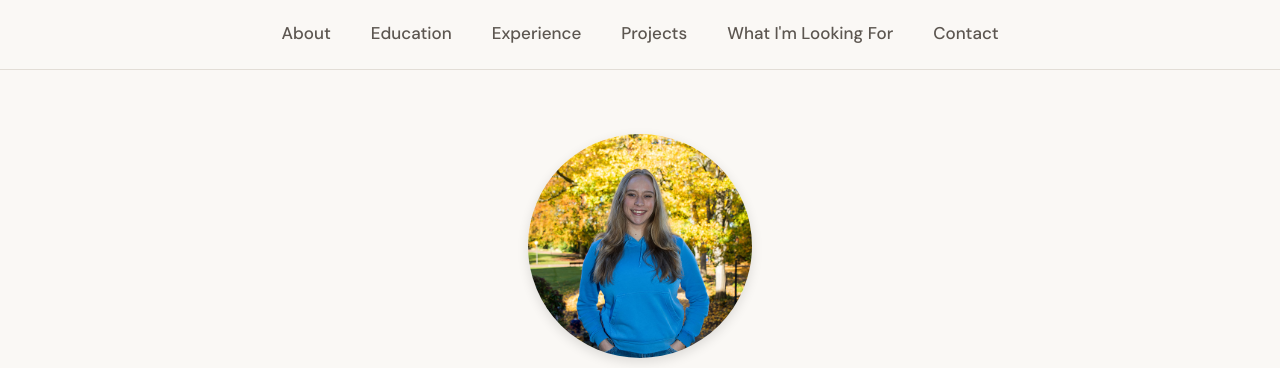
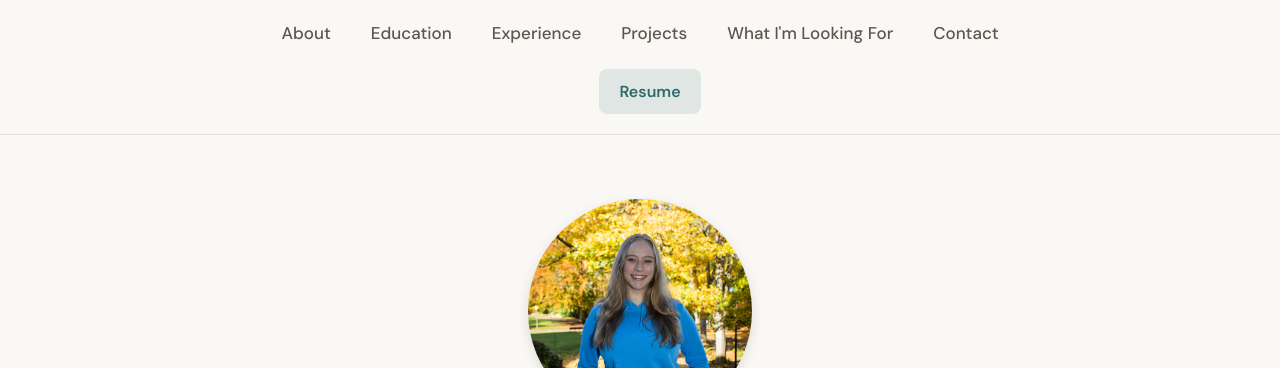
Before and after one commit to char-lotte-anne/char-lotte-anne, a plain HTML site: page index.html in a window 1280 px wide. Shown: the top 368 px of the page. Drawn offline with Linux system fonts and the light colour scheme.

Commit message:
added resume button to header

```diff
--- a/index.html
+++ b/index.html
@@ -27,6 +27,7 @@
       <a href="#projects">Projects</a>
       <a href="#looking-for">What I'm Looking For</a>
       <a href="#contact">Contact</a>
+      <a href="resume.pdf" download="Charlotte-Larson-Freeman-Resume.pdf" class="btn btn-secondary nav-resume">Resume</a>
     </nav>
   </header>
 
--- a/styles.css
+++ b/styles.css
@@ -132,6 +132,24 @@ a:hover {
 
 .nav a:hover::after {
   width: 100%;
+}
+
+.nav .nav-resume {
+  margin-left: var(--space);
+  color: var(--accent);
+  font-family: var(--font-sans);
+  font-size: 1rem;
+  font-weight: 600;
+  padding: 0.6em 1.25em;
+  padding-bottom: 0.6em;
+}
+
+.nav .nav-resume:hover {
+  color: var(--accent-hover);
+}
+
+.nav .nav-resume::after {
+  display: none;
 }
 
 /* Main */
```
